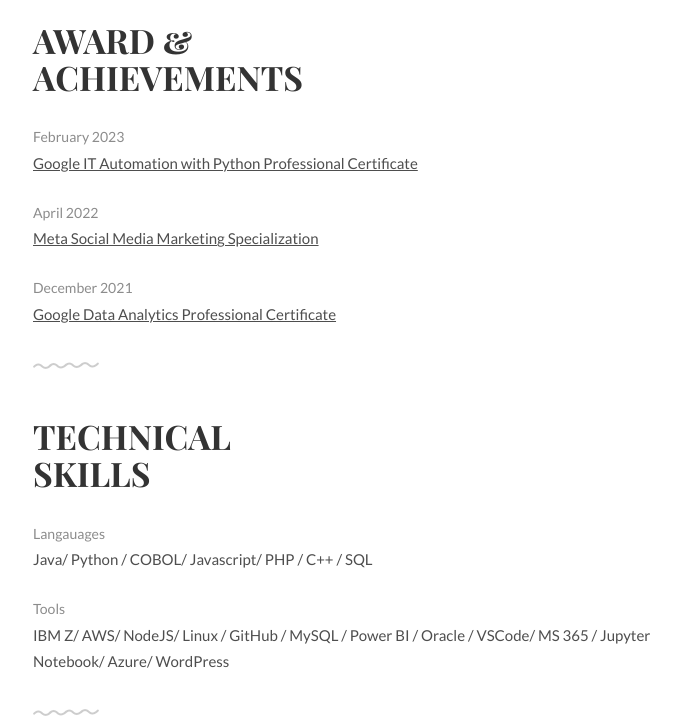
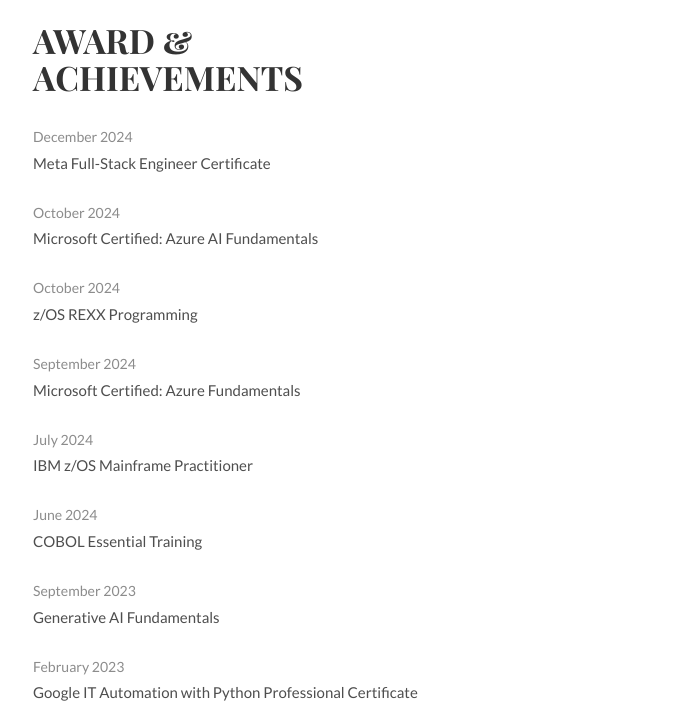
Before and after one commit to sbu-musida/sbu-musida.github.io, a plain HTML site: page index.html in a window 1280 px wide. Shown: the part 1320-2047 px from the top of the page, without its empty margins (296-977 px from the left). Drawn offline with Linux system fonts and the light colour scheme.

Commit message:
Update index.html

```diff
--- a/index.html
+++ b/index.html
@@ -44,6 +44,10 @@
 			/* Edit this with your name or anything else */
 			content: 'SBU';
 		}
+
+		a {
+                     text-decoration: none;
+                }
 	</style>
 </head>
 <body>
@@ -103,7 +107,7 @@
 			</ul>
 			<ul class="work-list">
 				<li>2020-2023</li>
-				<li><a href="https://afterskoolcoders.com/" style="text-decoration: none">Afterskoolcoders Pty Ltd</a></li>
+				<li><a href="https://afterskoolcoders.com/">Afterskoolcoders Pty Ltd</a></li>
 				<li>Freelance Web Developer</li>
 			</ul>
 			<ul class="work-list">
@@ -119,6 +123,41 @@
 	<div class="award section second" id="achievements">
 		<div class="container">
 			<h1>Award &amp;<br>Achievements</h1>
+			<ul class="award-list list-flat">
+				<li>December 2024</li>
+				<li><a href="https://www.credly.com/badges/ba0d3ad1-2f9e-4135-8061-13dc583a0f38/linked_in_profile">Meta Full-Stack Engineer Certificate</a></li>
+			</ul>
+
+			<ul class="award-list list-flat">
+				<li>October 2024</li>
+				<li><a href="https://learn.microsoft.com/api/credentials/share/en-us/MusidaSibusiso/BE914379BE8DEE83?sharingId">Microsoft Certified: Azure AI Fundamentals</a></li>
+			</ul>
+
+			<ul class="award-list list-flat">
+				<li>October 2024</li>
+				<li><a href="https://www.credly.com/badges/cfe006cd-2507-44e5-85be-33d5c8938627/linked_in_profile">z/OS REXX Programming</a></li>
+			</ul>
+
+			<ul class="award-list list-flat">
+				<li>September 2024</li>
+				<li><a href="https://learn.microsoft.com/api/credentials/share/en-us/MusidaSibusiso/7052FBF90C2549A8?sharingId">Microsoft Certified: Azure Fundamentals</a></li>
+			</ul>
+
+			<ul class="award-list list-flat">
+				<li>July 2024</li>
+				<li><a href="https://www.credly.com/badges/a004db30-fe48-4eaa-8705-56d25ffe7e86/linked_in_profile">IBM z/OS Mainframe Practitioner</a></li>
+			</ul>
+
+			<ul class="award-list list-flat">
+				<li>June 2024</li>
+				<li><a href="https://www.linkedin.com/learning/certificates/8308e0d917898b8ea00c5eb9b0594bb281506e7b9784d5d8011503d2ed2a177c">COBOL Essential Training</a></li>
+			</ul>
+
+			<ul class="award-list list-flat">
+				<li>September 2023</li>
+				<li><a href="https://www.cloudskillsboost.google/public_profiles/1284facb-3a1a-4981-9b43-90ed39f97bdc/badges/5185092">Generative AI Fundamentals</a></li>
+			</ul>
+
 			<ul class="award-list list-flat">
 				<li>February 2023</li>
 				<li><a href="https://www.coursera.org/account/accomplishments/professional-cert/M24FNNUDMY7R">Google IT Automation with Python Professional Certificate</a></li>
```
